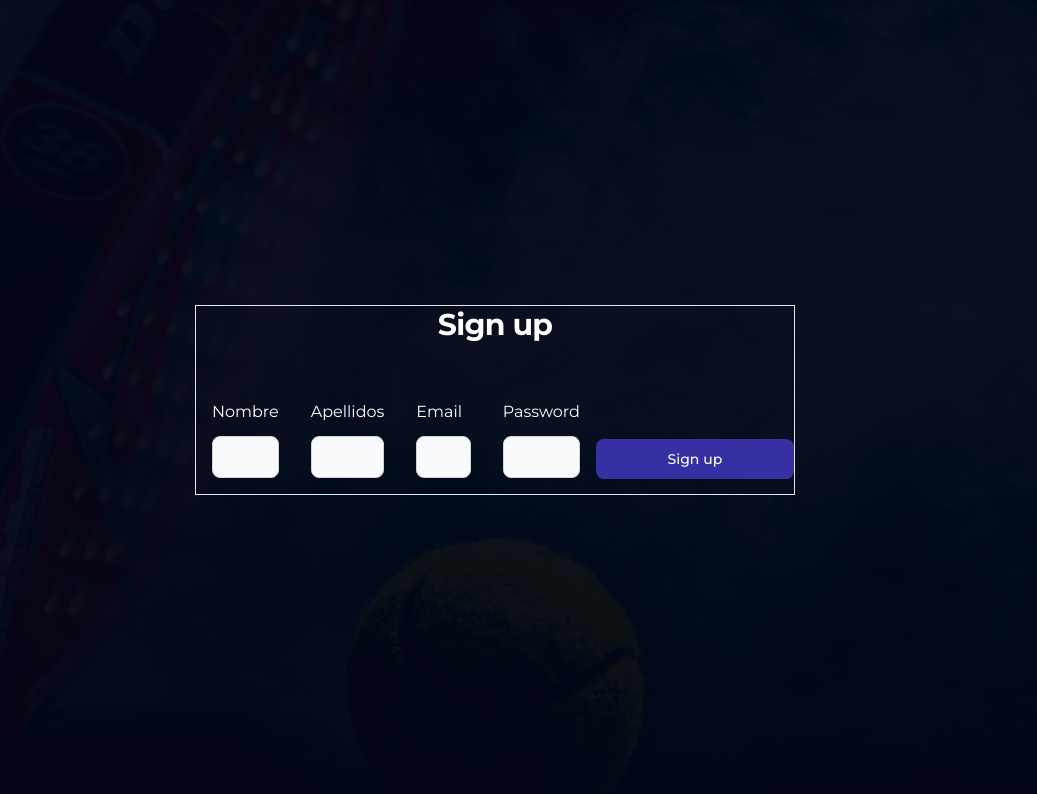
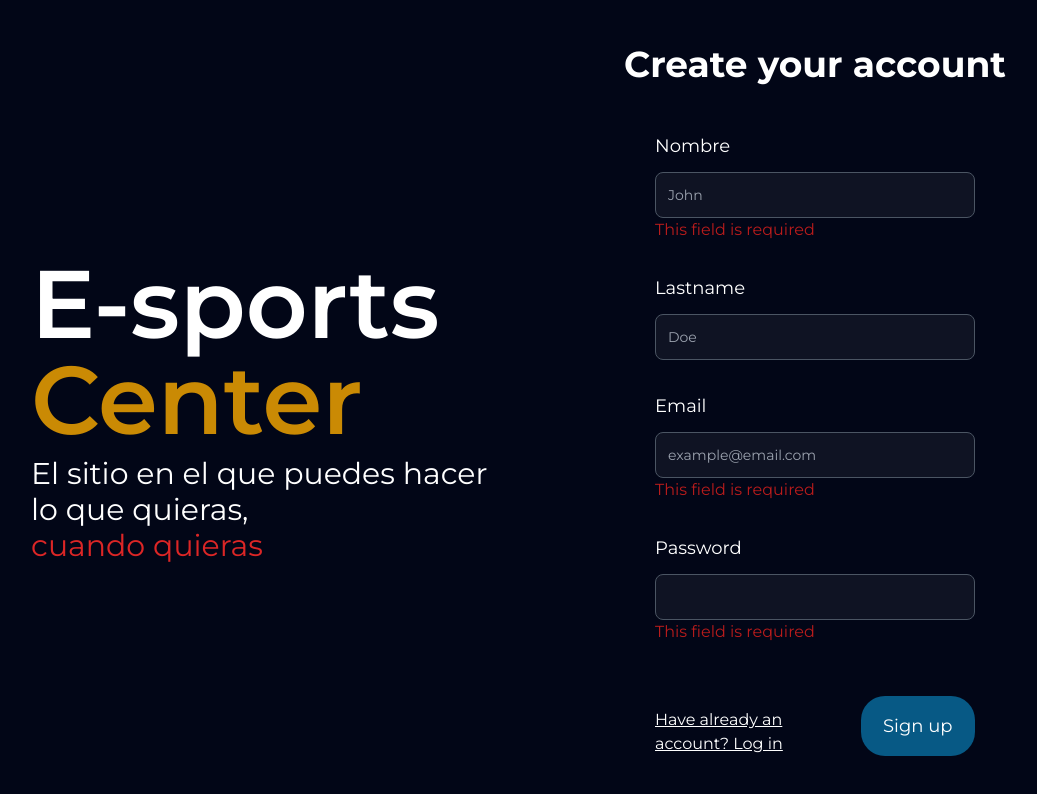
Before and after one commit to franabad/padelweb, a Next.js app: page /register in a window 1280 px wide. Shown: the top 794 px of the page, without its empty margins (145-1182 px from the left). Built offline with nearby package versions, Linux system fonts and the light colour scheme; no server answers.

Commit message:
Update code and stlye for register

```diff
--- a/src/components/client/registerForm.tsx
+++ b/src/components/client/registerForm.tsx
@@ -4,21 +4,40 @@ import '../../app/globals.css'
 import { useSession } from 'next-auth/react'
 import { useForm } from 'react-hook-form'
 import { useRouter } from 'next/navigation'
+import Link from 'next/link'
+// import { useState } from 'react'
 
 // eslint-disable-next-line @typescript-eslint/no-non-null-assertion
 const apiBaseUrl = process.env.NEXT_PUBLIC_API_BASE_URL != null ? process.env.NEXT_PUBLIC_API_BASE_URL : 'localhost:3001'
-
-console.log(apiBaseUrl)
 
 const RegisterForm = () => {
   const router = useRouter()
   const {
     register,
-    handleSubmit,
+    // handleSubmit,
+    // eslint-disable-next-line @typescript-eslint/no-unused-vars
     formState: { errors }
   } = useForm()
 
-  const onSubmit = (data: any) => {
+  const onSubmit = (event: React.FormEvent<HTMLFormElement>) => {
+    event.preventDefault()
+    const form = event.currentTarget
+    const formData = new FormData(form)
+    const { email, name, lastname, password } = Object.fromEntries(formData.entries())
+    const data = { email, name, lastname, password }
+
+    // const validate = (email: any, name: any, password: any) => {
+    //   if (email == null || name == null || password == null) {
+    //     return (
+    //       <span className="text-red-600 text-base">
+    //       This field is required
+    //     </span>
+    //     )
+    //   }
+    // }
+
+    // const errorMessage = validate(email, name, password)
+
     fetch(`http://${apiBaseUrl}/register`, {
       method: 'POST',
       body: JSON.stringify(data),
@@ -28,7 +47,7 @@ const RegisterForm = () => {
       credentials: 'include'
     })
       .then(async (res) => await res.json())
-      .then((data) => {
+      .then(() => {
         console.log(session)
         router.push('/')
       })
@@ -39,18 +58,105 @@ const RegisterForm = () => {
 
   const { data: session } = useSession()
 
+  const Input = (
+    { id, name, label, type, placeholder, errorMessage, ...props }:
+    { id: string, name: string, label: string, type: string, placeholder: string, errorMessage: string, props: any }
+  ) => {
+    return (
+      <fieldset>
+        <label className='text-white block mb-3 mt-2 text-lg' htmlFor={id}>{label}</label>
+        <input
+          className='items-center bg-white/5 text-sm border border-gray-600 text-white rounded-lg block w-full p-3 placeholder-gray-400'
+          name={name}
+          type={type}
+          id={id}
+          placeholder={placeholder}
+          {...props}
+        />
+        <span className='text-red-700'>{errorMessage}</span>
+      </fieldset>
+    )
+  }
+
+  const Button = ({ children }: { children: React.ReactNode }) => {
+    return (
+      <button
+        type="submit"
+        className="w-1/2 mt-7 text-white text-center text-lg bg-sky-800 hover:bg-sky-900 py-4 rounded-3xl"
+      >
+      {children}
+      </button>
+    )
+  }
+
   return (
-    <div className="bg-slate-950/95 flex items-center justify-center h-screen">
-      <div className="border bg-transparent w-[600px]">
-        <h1 className="text-center text-3xl mb-10 font-bold leading-tight tracking-tight text-white">
-          Sign up
+    <div className="bg-slate-950 flex items-center h-full justify-end">
+      <header className='min-h-screen w-1/2 justify-start items-start flex'>
+        <div className='mt-64 ml-44'>
+          <h1 className="text-8xl flex flex-col font-semibold tracking-tigh text-white">
+            E-sports <span className='text-yellow-600'>Center</span>
+          </h1>
+          <h2 className='mt-2 text-3xl text-white flex flex-col'>
+            El sitio en el que puedes hacer lo que quieras, <span className='text-red-600'>cuando quieras</span>
+          </h2>
+        </div>
+      </header>
+      <main className="bg-slate-950 flex flex-col items-center justify-center min-h-screen w-1/2">
+        <h1 className="text-4xl font-bold mb-10 tracking-tigh text-white">
+          Create your account
         </h1>
         <form
-          className="space-y-4 flex items-center justify-left"
+          className="space-y-6 w-1/2"
           // eslint-disable-next-line @typescript-eslint/no-misused-promises
-          onSubmit={handleSubmit(onSubmit)}
+          onSubmit={onSubmit}
         >
-          <div className="items-center flex flex-row [&>div]:m-4 [&>div>input]:mt-3 ">
+          <Input
+            id = 'name'
+            name = 'name'
+            label = 'Nombre'
+            type = 'text'
+            placeholder = 'John'
+            props = {{ ...register('name', { required: 'required' }) }}
+            errorMessage='This field is required'
+          />
+          <Input
+            id = 'lastname'
+            name = 'lastname'
+            label = 'Lastname'
+            type = 'text'
+            placeholder = 'Doe'
+            props = {{ ...register('lastname') }}
+            errorMessage=''
+          />
+          <Input
+            id = 'email'
+            name = 'email'
+            label = 'Email'
+            type = 'text'
+            placeholder = 'example@email.com'
+            props = {{ ...register('email', { required: 'required' }) }}
+            errorMessage='This field is required'
+          />
+          {/* {errors.id != null && (
+            <span className="text-red-600 text-base">
+              This field is required
+            </span>
+          )} */}
+          <Input
+            id = 'password'
+            name = 'password'
+            label = 'Password'
+            type = 'password'
+            placeholder = ''
+            props = {{ ...register('password', { required: 'required' }) }}
+            errorMessage='This field is required'
+          />
+          {/* {errors.id != null && (
+            <span className="text-red-600 text-base">
+              This field is required
+            </span>
+          )} */}
+          {/* <div className="items-center flex flex-row [&>div]:m-4 [&>div>input]:mt-3 ">
             <div className="">
               <label htmlFor="text" className="text-white">
                 Nombre
@@ -59,6 +165,7 @@ const RegisterForm = () => {
                 className="bg-gray-50 border border-gray-300 text-gray-900 sm:text-sm rounded-lg focus:ring-primary-600 focus:border-primary-600 block w-full p-2.5 dark:bg-gray-700 dark:border-gray-600 dark:placeholder-gray-400 dark:text-white dark:focus:ring-blue-500 dark:focus:border-blue-500"
                 type="text"
                 id="name"
+                placeholder='John'
                 {...register('name', {
                   required: 'required'
                 })}
@@ -88,6 +195,7 @@ const RegisterForm = () => {
                 className="bg-gray-50 border border-gray-300 text-gray-900 sm:text-sm rounded-lg focus:ring-primary-600 focus:border-primary-600 block w-full p-2.5 dark:bg-gray-700 dark:border-gray-600 dark:placeholder-gray-400 dark:text-white dark:focus:ring-blue-500 dark:focus:border-blue-500"
                 type="text"
                 id="email"
+                placeholder='example@email.com'
                 {...register('email', {
                   required: 'required',
                   pattern: {
@@ -115,16 +223,22 @@ const RegisterForm = () => {
                   minLength: 4
                 })}
               />
-            </div>
-            <button
+            </div> */}
+            {/* <button
               type="submit"
-              className="mt-10 w-full text-white bg-indigo-800 hover:bg-indigo-900 hover:bg-primary-700 focus:ring-4 focus:outline-none focus:ring-primary-300 font-medium rounded-lg text-sm px-5 py-2.5 text-center dark:bg-primary-600 dark:hover:bg-primary-700 dark:focus:ring-primary-800"
+              className="mt-10 w-1/2 text-white bg-sky-800 hover:bg-sky-900 py-5 rounded-lg"
+              // eslint-disable-next-line @typescript-eslint/no-misused-promises
+              onSubmit={handleSubmit(onSubmit)}
             >
               Sign up
-            </button>
-          </div>
-        </form>
-      </div>
+            </button> */}
+            <div className='items-end justify-end flex'>
+              <Link href='/login' className='text-white hover:text-gray-400 underline cursor-pointer mr-5'>Have already an account? Log in</Link>
+              <Button>Sign up</Button>
+            </div>
+          </form>
+        {/* </div> */}
+      </main>
     </div>
   )
 }
```
